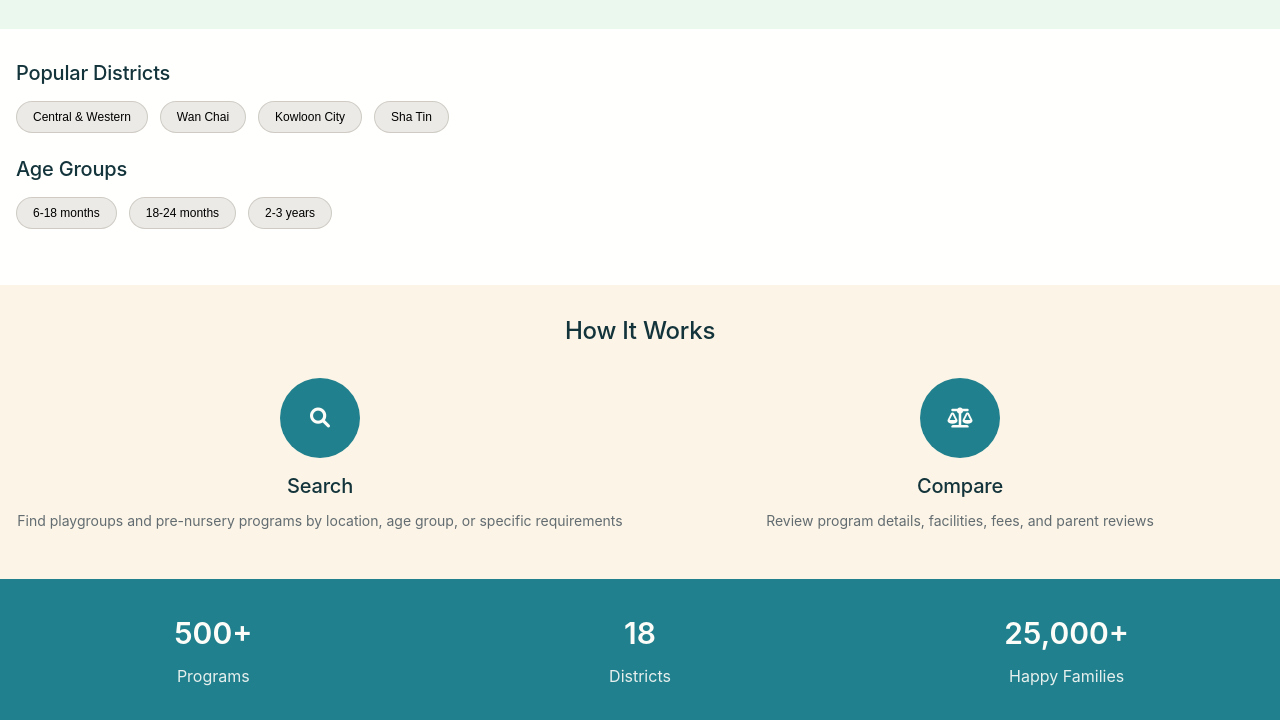
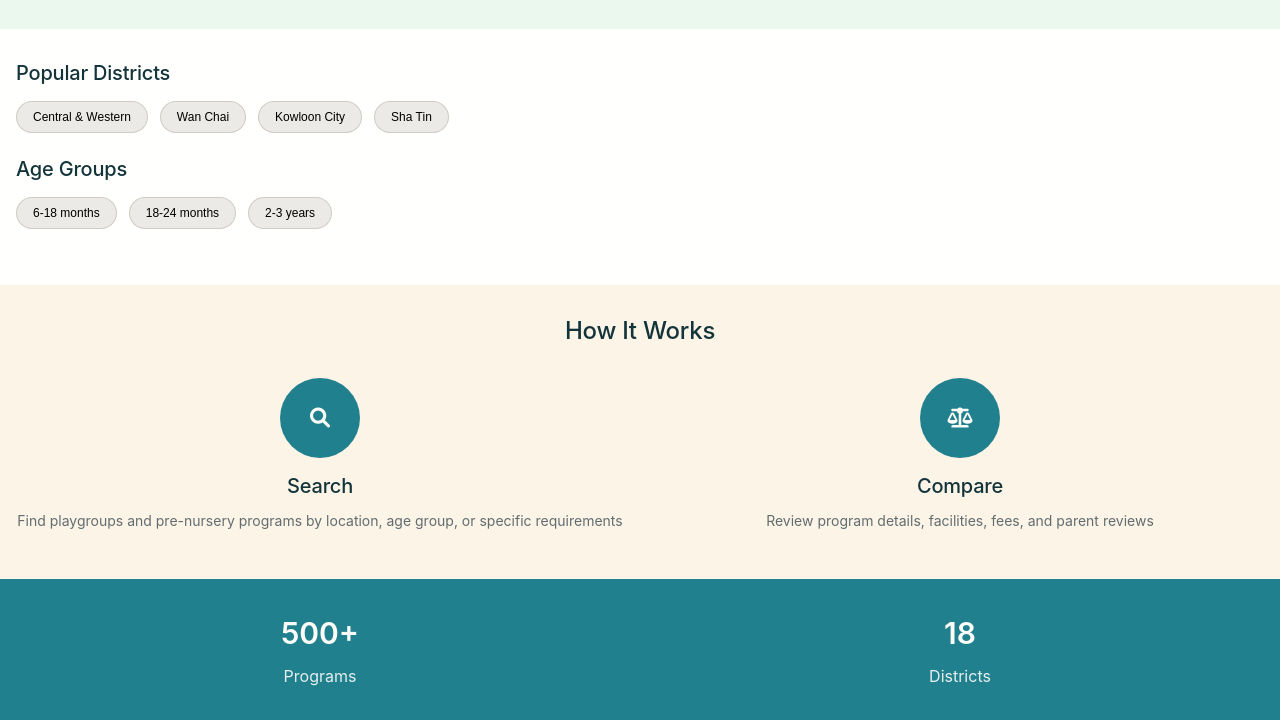
Before and after one commit to rwwkvm-mtc/hk-playgroup-directory, a website: page index.html in a window 1280 px wide. Shown: the part 867-1587 px from the top of the page. Drawn offline with Linux system fonts and the light colour scheme; a web font is replaced by a local one.

Commit message:
Remove Happy Families statistic from homepage

```diff
--- a/index.html
+++ b/index.html
@@ -170,10 +170,7 @@
                         <div class="stat-number">18</div>
                         <div class="stat-label" data-en="Districts" data-zh="地區">Districts</div>
                     </div>
-                    <div class="stat">
-                        <div class="stat-number">25,000+</div>
-                        <div class="stat-label" data-en="Happy Families" data-zh="滿意家庭">Happy Families</div>
-                    </div>
+
                 </div>
             </div>
         </section>
```
